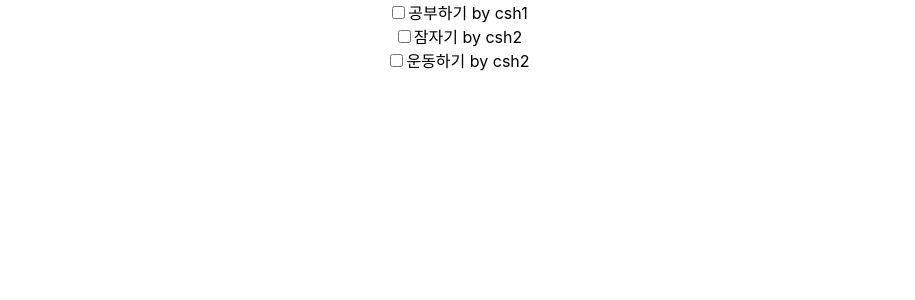
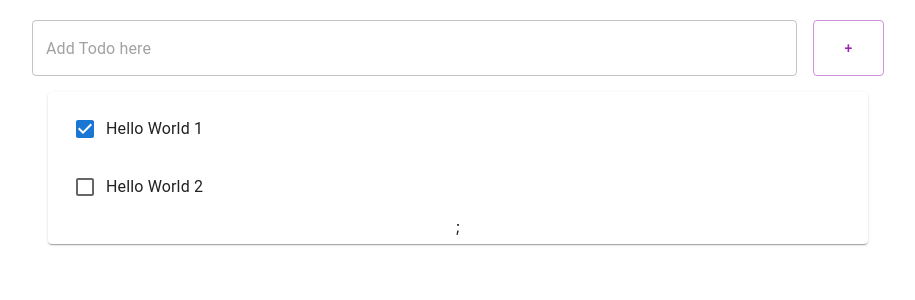
Before and after one commit to shchoi8347/todo-react-app_02, a React (Create React App) app: page / in a window 1280 px wide. Shown: the top 300 px of the page, without its empty margins (182-1097 px from the left). Built offline with nearby package versions, Linux system fonts and the light colour scheme.

Commit message:
완료: 20240410 수업

```diff
--- /dev/null
+++ b/src/AddTodo.js
@@ -0,0 +1,34 @@
+import React, {useState} from "react";
+import {Button, Grid, TextField} from "@mui/material"
+
+const AddTodo = (props) => {
+    const [item, setItem] = useState({title: ""});
+    const addItem = props.addItem; // 부모가 전달해준 함수
+
+    const onButtonClick = () => {
+        addItem(item);
+        setItem({title:""}); // 리렌더링 일어남
+    }
+
+    const onInputeChange = (e) => {
+        setItem({title:e.target.value});
+        console.log(item);
+    }
+
+    return(
+        <Grid container style={{marginTop:20}}>
+            <Grid xs={11} md={11} item style={{paddingRight:16}}>
+                <TextField placeholder="Add Todo here" fullWidth
+                    onChange={onInputeChange} value={item.title} />
+            </Grid>
+            <Grid xs={1} md={1} item>
+                <Button fullWidth style={{height:'100%'}} color="secondary"
+                 variant="outlined" onClick={onButtonClick}>
+                    +
+                </Button>
+            </Grid>
+        </Grid>
+    );
+}
+
+export default AddTodo;
--- a/src/App.js
+++ b/src/App.js
@@ -1,12 +1,41 @@
+import { useState } from 'react';
 import './App.css';
 import Todo from './Todo';
+import {Paper, List, Container} from "@mui/material"
+import AddTodo from './AddTodo';
 
 function App() {
-  return (
-    <div className="App">
-      <Todo item="공부하기" name="csh1" />
-      <Todo item="잠자기" name="csh2" />
-      <Todo item="운동하기" name="csh2" />
+  // item 상태 변수
+  const [items, setItems] = useState([{
+    id: "0",
+    title: "Hello World 1",
+    done: true
+  }, {
+    id: "1",
+    title: "Hello World 2",
+    done: false
+  }  ]);
+
+  const addItem = (item) => {
+    item.id = "ID-" + items.length;
+    item.done = false;
+    setItems([...items, item]); // 자동으로 리렌더링이 일어남
+    console.log("items: ", items);
+  }
+
+  let todoItems =
+    items.length > 0 &&
+    <Paper style={{margin:16}}>
+      <List>
+        {items.map((item)=><Todo item={item} key={item.id}/> )};
+      </List>
+    </Paper>
+
+  return ( <div className='App'>
+      <Container maxWidth="md">
+        <AddTodo addItem={addItem} />
+        <div className='TodoList'>{todoItems}</div>
+      </Container>
     </div>
   );
 }
--- a/src/Todo.js
+++ b/src/Todo.js
@@ -1,13 +1,29 @@
-import React from "react";
+import { ListItem, ListItemText, InputBase, Checkbox } from "@mui/material";
+import React,{useState} from "react";
 
 const Todo = (props) => {
-    let title = props.item;
-    let name = props.name;
+    //let title = props.item;
 
-    return  <div className="Todo">
-        <input type="checkbox" id="todo0" name="todo0" value="todo0" />
-        <label for="todo0">{title} by {name}</label>
-    </div>
-}
+    // item 상태 변수
+    const [item, setItem ] = useState(props.item);
+
+    return  (
+        <ListItem>
+            <Checkbox checked={item.done} />
+            <ListItemText>
+                <InputBase
+                    inputProps={{"aria-label": "naked"}}
+                    type="text"
+                    id={item.id}
+                    name={item.id}
+                    value={item.title}
+                    multiline={true}
+                    fullWidth={true}
+                />
+            </ListItemText>
+        </ListItem>
+    );
+
+};
 
 export default Todo;
```
